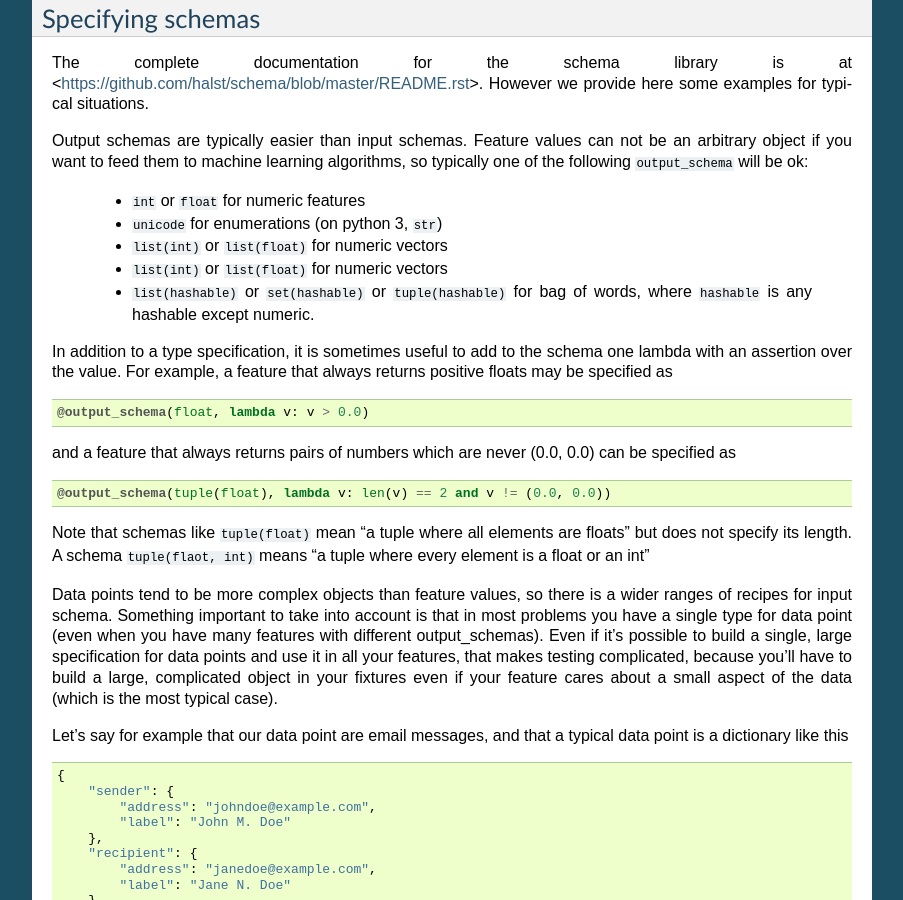
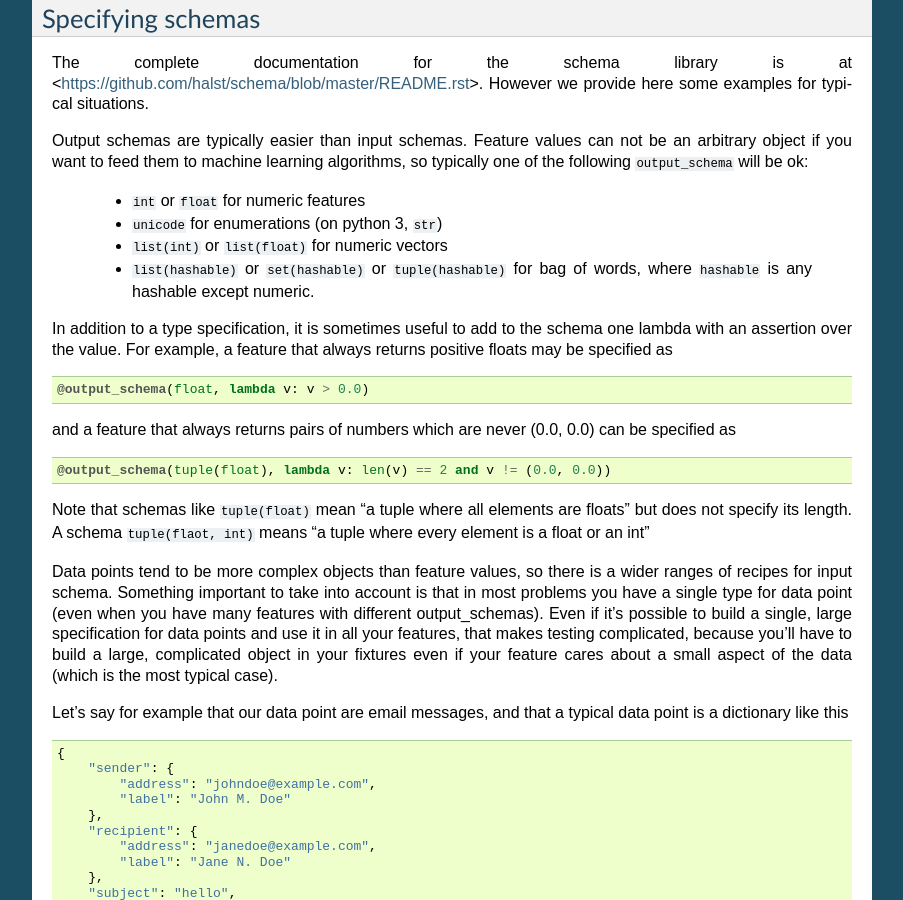
Before and after one commit to machinalis/featureforge, a Sphinx documentation site: the page built from docs/feature_definition.rst, in a window 1280 px wide and 900 px high, scrolled down 4434 px. Shown: the whole window, without its empty margins (198-1101 px from the left). Built offline with Sphinx 7.4.7, drawn with Linux system fonts in a browser that asks for light colours.

```diff
--- a/docs/feature_definition.rst
+++ b/docs/feature_definition.rst
@@ -307,7 +307,6 @@ so typically one of the following ``output_schema`` will be ok:
  * ``int`` or ``float`` for numeric features
  * ``unicode`` for enumerations (on python 3, ``str``)
  * ``list(int)`` or ``list(float)`` for numeric vectors
- * ``list(int)`` or ``list(float)`` for numeric vectors
  * ``list(hashable)`` or ``set(hashable)`` or ``tuple(hashable)`` for bag of words, where ``hashable`` is any hashable except numeric.
 
 In addition to a type specification, it is sometimes useful to add to the
```
